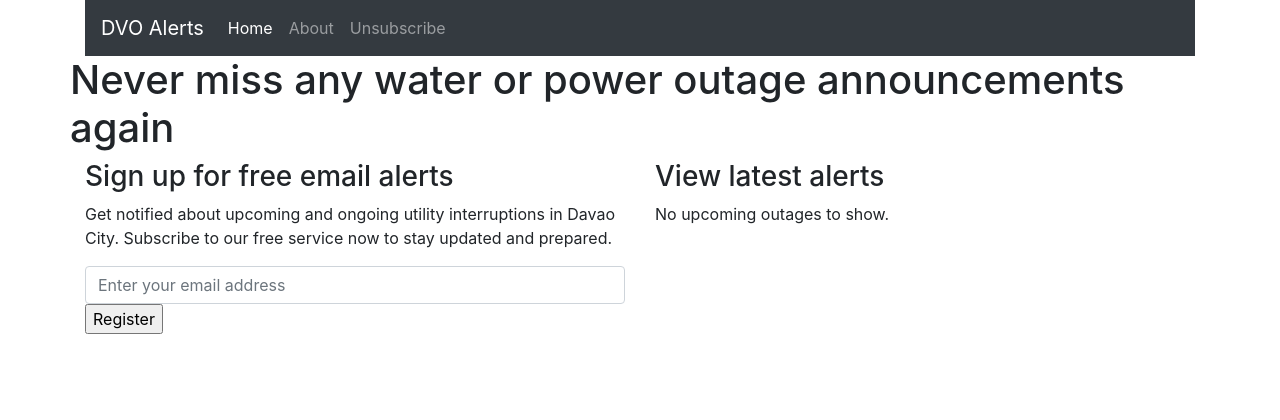
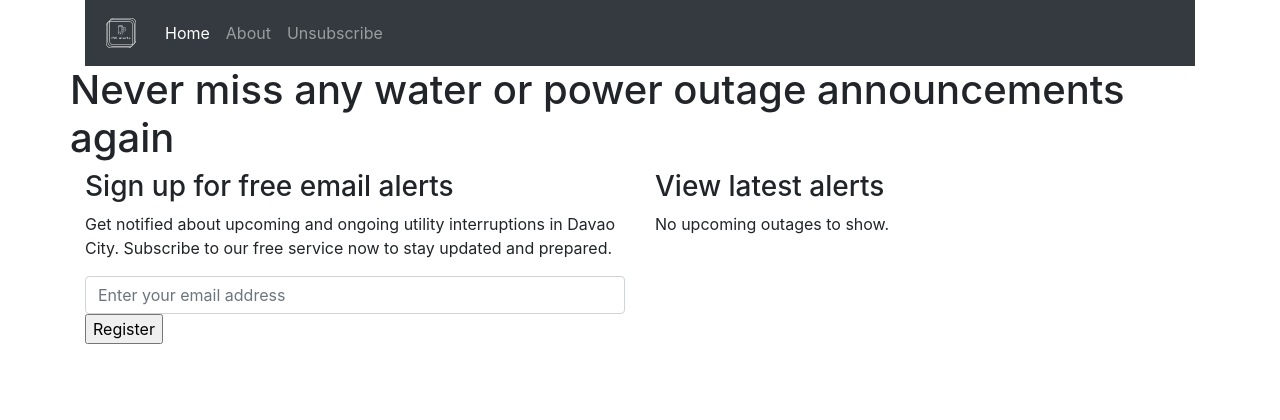
Before and after one commit to ralphqq/dc-alerts-service, a Django app: page / in a window 1280 px wide. Shown: the top 420 px of the page. Run offline with Django 3.2, Linux system fonts and the light colour scheme; data that the repository does not hold is empty; parts of the project's set-up code (start-up, migrations or seed data) failed here and were passed over; some libraries are stand-ins or nearby versions.

Commit message:
Assigned a logo

```diff
--- a/homepage/static/css/custom.css
+++ b/homepage/static/css/custom.css
@@ -16,3 +16,8 @@ body {
     height: 60px;
     line-height: 60px;
 }
+
+/* navbar logo */
+.navbar-brand {
+    max-width: 30%;
+}
--- a/homepage/templates/base.html
+++ b/homepage/templates/base.html
@@ -24,7 +24,9 @@
         <div class="container">
           {% block page_navbar %}
           <nav class="navbar navbar-expand-md bg-dark navbar-dark">
-            <a class="navbar-brand" href="#">DVO Alerts</a>
+            <a class="navbar-brand" href="{% url 'homepage' %}">
+              <img class="img-fluid" src="{% static 'images/logo_transparent.png' %}" width="40" height="40" alt="DVO Alerts">
+            </a>
 
             <button class="navbar-toggler navbar-toggler-right" type="button" data-toggle="collapse" data-target="#navbar" aria-controls="navbarNavAltMarkup" aria-expanded="false" aria-label="Toggle navigation">
               <span class="navbar-toggler-icon"></span>
```
Also changed, not shown: func_tests/test_new_visitor.py (+8 -0 lines), homepage/static/images/favicon.png (added), homepage/static/images/logo.png (added), homepage/static/images/logo_transparent.png (added).
